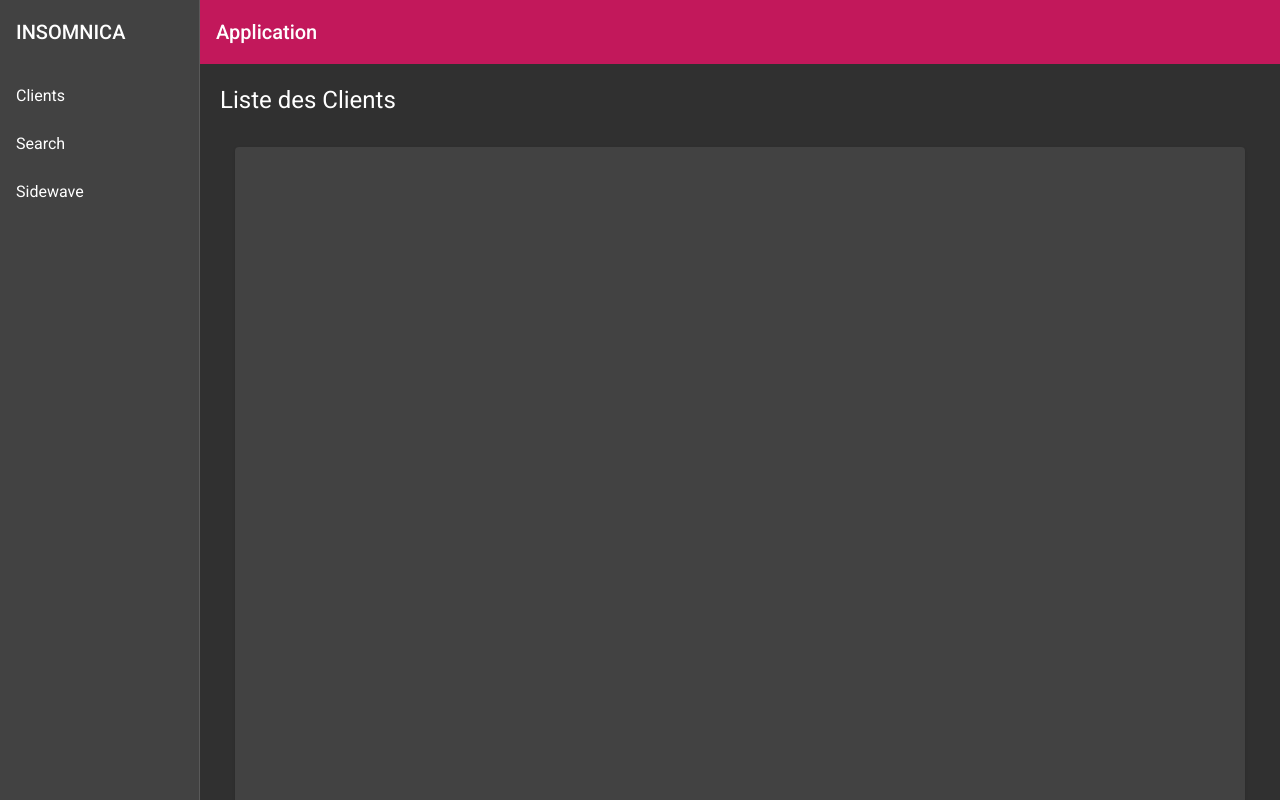
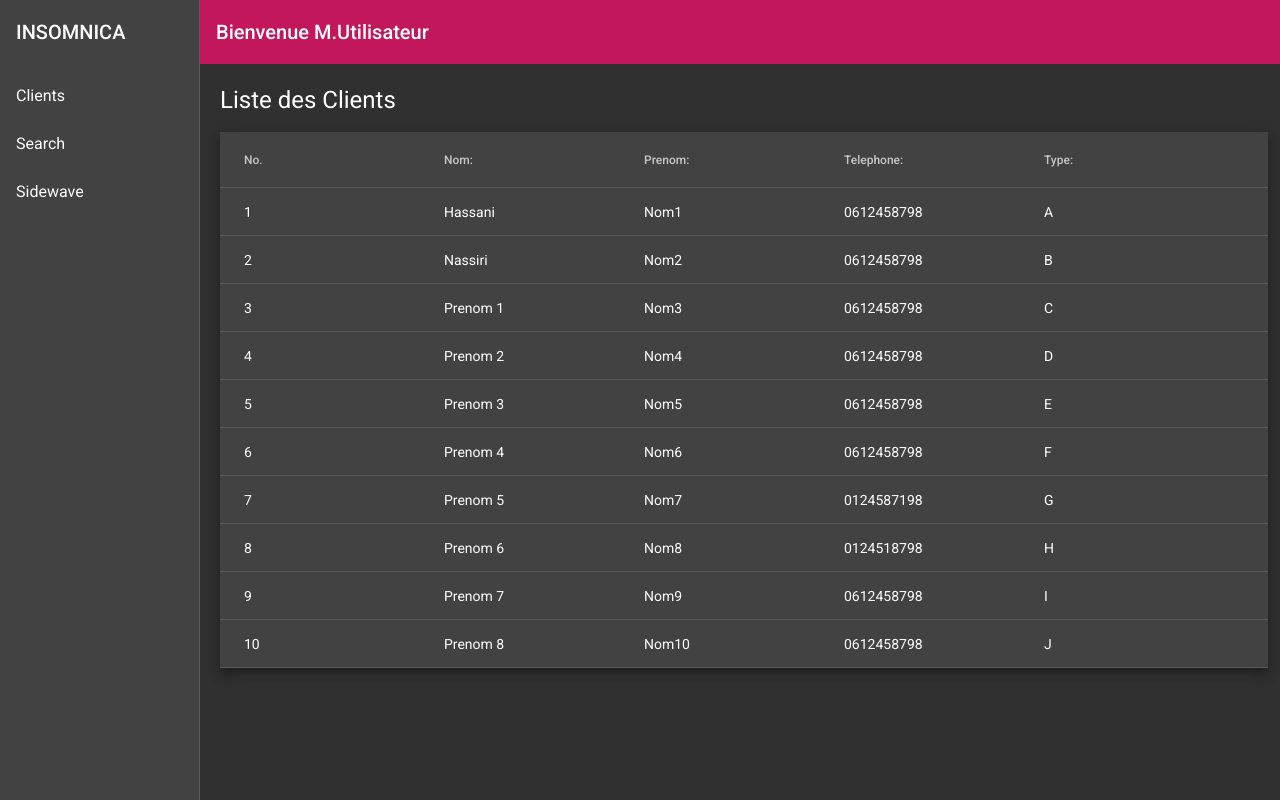
Before and after one commit to XEDONO/Paiement, an Angular app: page /clients in a window 1280 px wide. Built offline with nearby package versions, Linux system fonts and the light colour scheme.

Commit message:
Added client table

```diff
--- a/src/app/app.module.ts
+++ b/src/app/app.module.ts
@@ -17,6 +17,7 @@ import { ClientsComponent } from './clients/clients.component';
 import { MatGridListModule } from '@angular/material/grid-list';
 import { MatCardModule } from '@angular/material/card';
 import { MatMenuModule } from '@angular/material/menu';
+import { MatTableModule } from '@angular/material/table'
 
 @NgModule({
   declarations: [
@@ -34,6 +35,7 @@ import { MatMenuModule } from '@angular/material/menu';
     MatToolbarModule,
     MatButtonModule,
     MatSidenavModule,
+    MatTableModule,
     MatIconModule,
     MatListModule,
     MatGridListModule,
--- a/src/app/clients/clients.component.css
+++ b/src/app/clients/clients.component.css
@@ -19,3 +19,39 @@
 .dashboard-card-content {
   text-align: center;
 }
+.demo-table {
+  width: 100%;
+}
+
+.mat-column-demo-position {
+  width: 32px;
+  border-right: 1px solid currentColor;
+  padding-right: 24px;
+  text-align: center;
+}
+
+.mat-column-demo-name {
+  padding-left: 16px;
+  font-size: 20px;
+}
+
+.mat-column-demo-weight {
+  font-style: italic;
+}
+
+.mat-column-demo-symbol {
+  width: 32px;
+  text-align: center;
+  font-weight: bold;
+}
+table {
+  width: 100%;
+  table-layout: fixed;
+}
+
+th, td {
+  overflow: hidden;
+  width: 200px;
+  text-overflow: ellipsis;
+  white-space: nowrap;
+}
--- a/src/app/clients/clients.component.html
+++ b/src/app/clients/clients.component.html
@@ -1,17 +1,49 @@
 <div class="grid-container">
   <h1 class="mat-h1">Liste des Clients</h1>
-  <mat-grid-list cols="2" rowHeight="350px">
-    <mat-grid-tile *ngFor="let card of cards | async" [colspan]="card.cols" [rowspan]="card.rows">
-      <mat-card class="dashboard-card">
+
+
+
         <mat-card-header>
-          <mat-card-title>
-            {{card.title}}
-          </mat-card-title>
+
         </mat-card-header>
-        <mat-card-content class="dashboard-card-content">
+
           <div>
 
+            <table mat-table #table [dataSource]="dataSource" class="mat-elevation-z8 demo-table">
+              <!-- Position Column -->
+              <ng-container matColumnDef="number">
+                <th mat-header-cell *matHeaderCellDef> No. </th>
+                <td mat-cell *matCellDef="let element"> {{element.position}} </td>
+              </ng-container>
 
+
+              <!-- Name Column -->
+              <ng-container matColumnDef="name">
+                <th mat-header-cell *matHeaderCellDef> Nom: </th>
+                <td mat-cell *matCellDef="let element"> {{element.name}} </td>
+              </ng-container>
+
+
+              <ng-container matColumnDef="prenom">
+                <th mat-header-cell *matHeaderCellDef> Prenom: </th>
+                <td mat-cell *matCellDef="let element"> {{element.prenom}} </td>
+              </ng-container>
+
+              <!-- Weight Column -->
+              <ng-container matColumnDef="weight">
+                <th mat-header-cell *matHeaderCellDef> Telephone: </th>
+                <td mat-cell *matCellDef="let element"> 0{{element.tel}} </td>
+              </ng-container>
+
+              <!-- Symbol Column -->
+              <ng-container matColumnDef="symbol">
+                <th mat-header-cell *matHeaderCellDef> Type: </th>
+                <td mat-cell *matCellDef="let element"> {{element.symbol}} </td>
+              </ng-container>
+
+              <tr mat-header-row *matHeaderRowDef="displayedColumns"></tr>
+              <tr mat-row *matRowDef="let row; columns: displayedColumns;"></tr>
+            </table>
 
 
 
@@ -20,8 +52,8 @@
 
 
           </div>
-        </mat-card-content>
-      </mat-card>
-    </mat-grid-tile>
-  </mat-grid-list>
+
+
+
+
 </div>
--- a/src/app/clients/clients.component.ts
+++ b/src/app/clients/clients.component.ts
@@ -1,29 +1,59 @@
 import { Component } from '@angular/core';
 import { map } from 'rxjs/operators';
 import { Breakpoints, BreakpointObserver } from '@angular/cdk/layout';
+export interface PeriodicElement {
+  name: string;
+  prenom: string;
+  position: number;
+  tel: number;
+  symbol: string;
+}
 
+const ELEMENT_DATA: PeriodicElement[] = [
+  {position: 1, name: 'Hassani',prenom:'Nom1', tel:612458798, symbol: 'A'},
+  {position: 2, name: 'Nassiri', prenom:'Nom2',tel: 612458798, symbol: 'B'},
+  {position: 3, name: 'Prenom 1', prenom:'Nom3',tel: 612458798, symbol: 'C'},
+  {position: 4, name: 'Prenom 2', prenom:'Nom4',tel: 612458798, symbol: 'D'},
+  {position: 5, name: 'Prenom 3', prenom:'Nom5',tel: 612458798, symbol: 'E'},
+  {position: 6, name: 'Prenom 4', prenom:'Nom6',tel: 612458798, symbol: 'F'},
+  {position: 7, name: 'Prenom 5', prenom:'Nom7',tel: 124587198 ,symbol: 'G'},
+  {position: 8, name: 'Prenom 6', prenom:'Nom8',tel: 124518798, symbol: 'H'},
+  {position: 9, name: 'Prenom 7', prenom:'Nom9',tel: 612458798, symbol: 'I'},
+  {position: 10, name:'Prenom 8', prenom:'Nom10',tel: 612458798, symbol: 'J'},
+
+
+
+
+];
 @Component({
   selector: 'app-clients',
   templateUrl: './clients.component.html',
   styleUrls: ['./clients.component.css']
 })
 export class ClientsComponent {
+
   /** Based on the screen size, switch from standard to one column per row */
   cards = this.breakpointObserver.observe(Breakpoints.Handset).pipe(
+
     map(({ matches }) => {
       if (matches) {
         return [
-          { title: '', cols: 2, rows: 2 },
+
+          { title: '', cols: 8, rows: 2 },
 
         ];
       }
 
       return [
-        { title: '', cols: 2, rows: 2 },
+        { title: '', cols: 8, rows: 2 },
 
       ];
     })
   );
+  displayedColumns: string[] = ['number', 'name', 'prenom', 'weight','symbol',];
+  dataSource = ELEMENT_DATA;
 
-  constructor(private breakpointObserver: BreakpointObserver) {}
+  constructor(private breakpointObserver: BreakpointObserver) {
+
+  }
 }
--- a/src/app/menu/menu.component.html
+++ b/src/app/menu/menu.component.html
@@ -20,7 +20,7 @@
         *ngIf="isHandset$ | async">
         <mat-icon aria-label="Side nav toggle icon">menu</mat-icon>
       </button>
-      <span>Application</span>
+      <span>Bienvenue M.Utilisateur</span>
     </mat-toolbar>
 
     <router-outlet> </router-outlet>
```
Also changed, not shown: src/app/app.component.html (line endings or trailing spaces).
